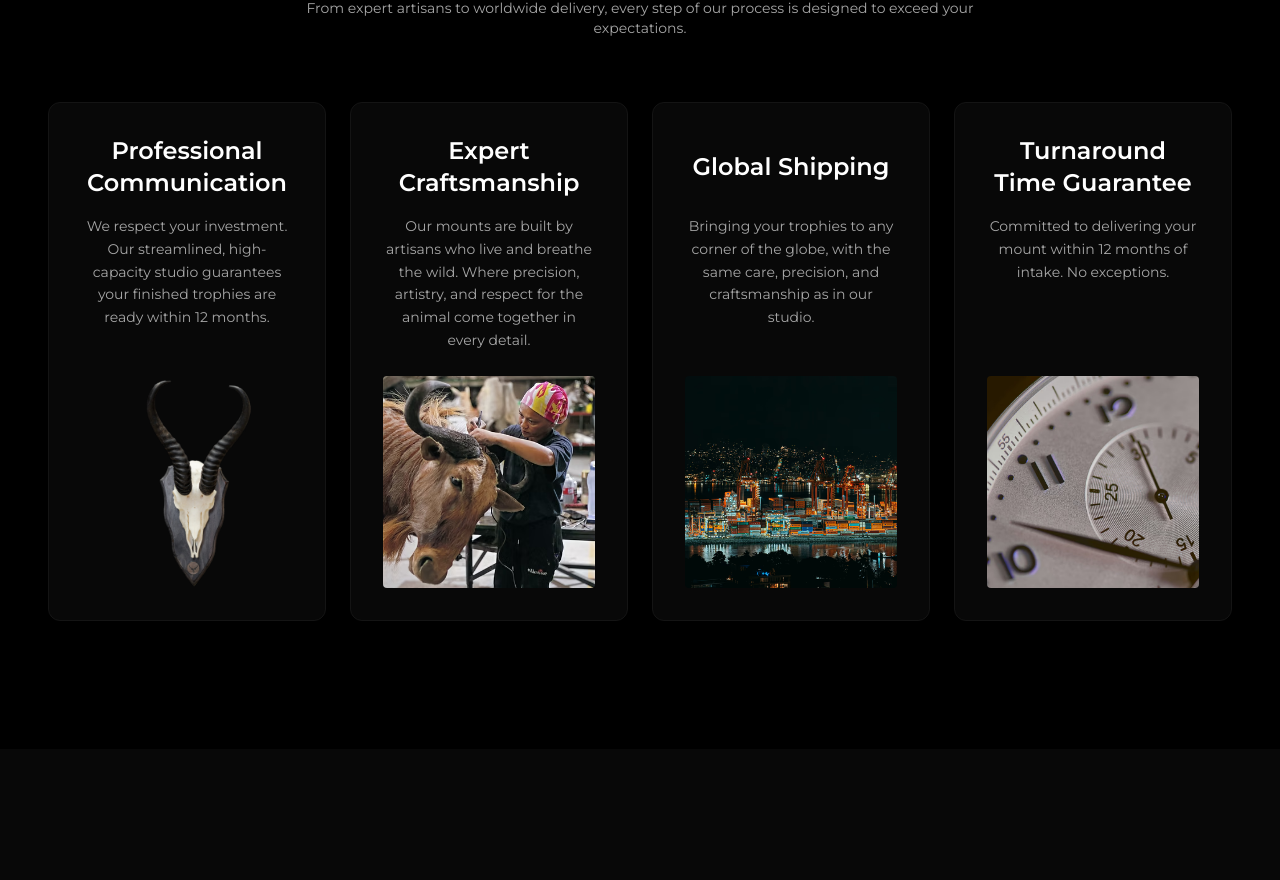
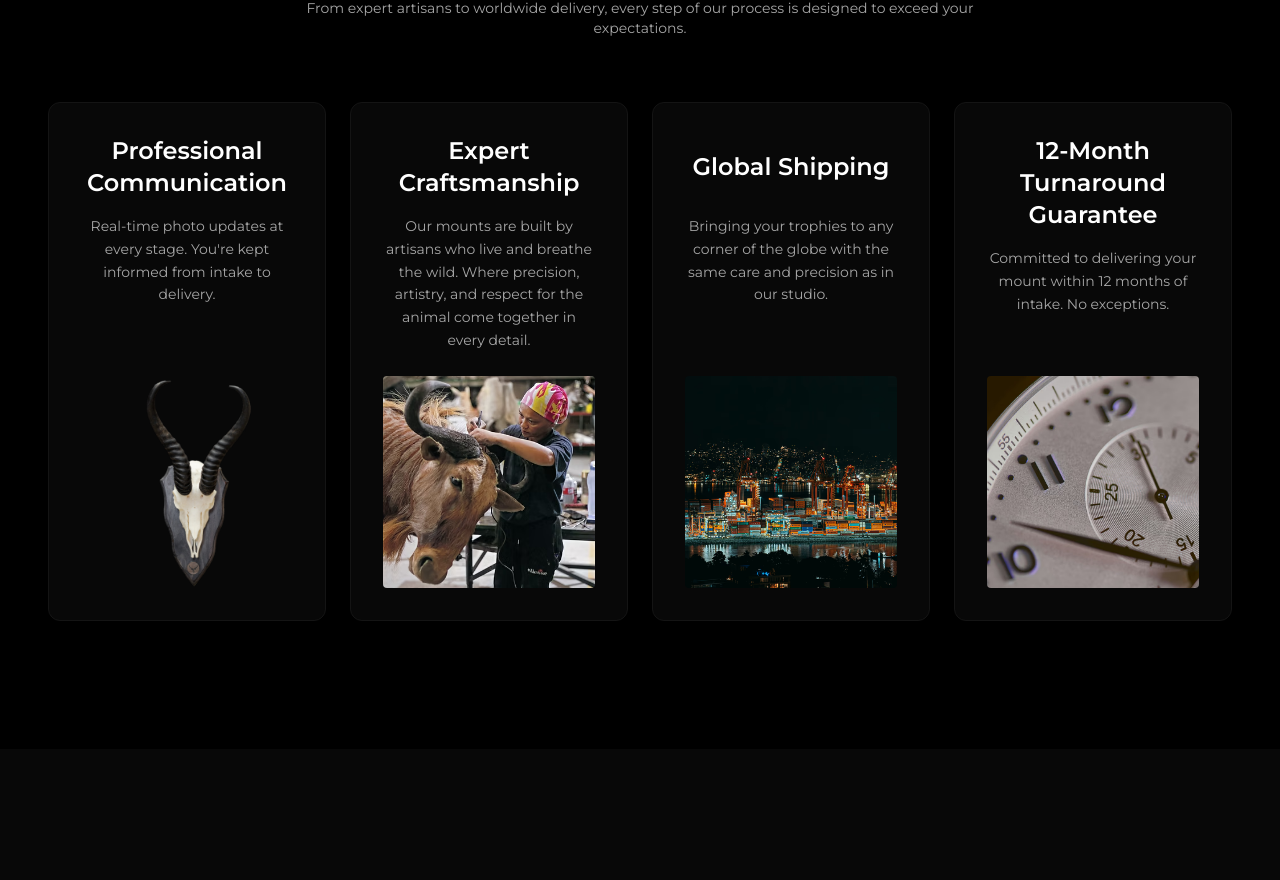
Before and after one commit to Dan-streamlinesolutions/wildclone-taxidermy, a React (Vite) app: page / in a window 1280 px wide. Shown: the part 1014-1894 px from the top of the page. Built offline with nearby package versions, Linux system fonts and the light colour scheme; the HTML template or start-up script is replaced by a standard one; a web font is replaced by a local one.

Commit message:
chore: align homepage cards with brand guidelines

```diff
--- a/src/pages/Index.tsx
+++ b/src/pages/Index.tsx
@@ -10,7 +10,7 @@ import Footer from "@/components/Footer";
 const whyCards = [
   {
     title: "Professional Communication",
-    desc: "We respect your investment. Our streamlined, high-capacity studio guarantees your finished trophies are ready within 12 months.",
+    desc: "Real-time photo updates at every stage. You're kept informed from intake to delivery.",
     image: "/images/QWS9E07qeaf2sP2VkEWJZpb2ixY-9c8c79f8590188.png",
     href: "/services/professional-communication",
   },
@@ -22,12 +22,12 @@ const whyCards = [
   },
   {
     title: "Global Shipping",
-    desc: "Bringing your trophies to any corner of the globe, with the same care, precision, and craftsmanship as in our studio.",
+    desc: "Bringing your trophies to any corner of the globe with the same care and precision as in our studio.",
     href: "/services/global-shipping",
     image: "/images/23FVknLJGGuivl7ZZLQFdiXZFbI.jpg",
   },
   {
-    title: "Turnaround Time Guarantee",
+    title: "12-Month Turnaround Guarantee",
     desc: "Committed to delivering your mount within 12 months of intake. No exceptions.",
     href: "/fulfilment-policy",
     image: "/images/XW6ZqhR2B6gGRCwq9bnFr7ES8.jpg",
```
